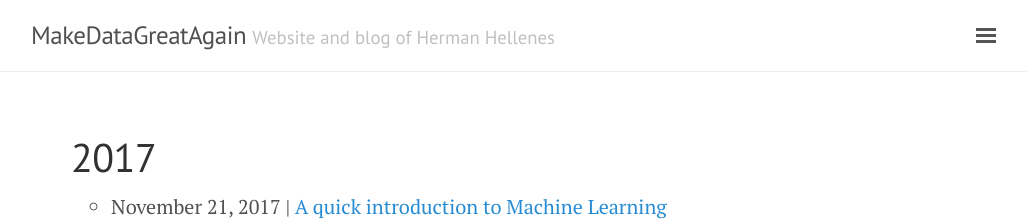
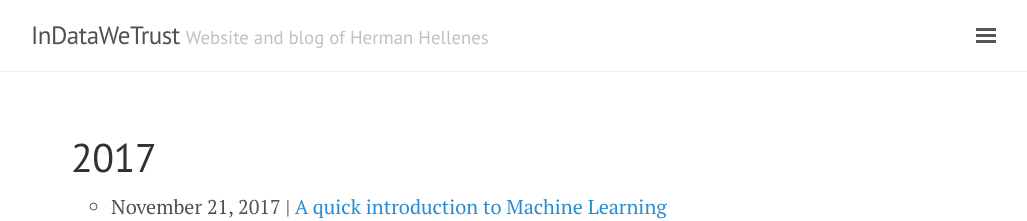
Before and after one commit to herman-hellenes/herman-hellenes.github.io, a Jekyll site: the page built from index.html, in a window 1280 px wide. Shown: the top 221 px of the page, without its empty margins (249-1276 px from the left). Built offline with Jekyll 4.4.1, drawn with Linux system fonts in a browser that asks for light colours; nearby versions of some CDN libraries.

Commit message:
Update _config.yml

```diff
--- a/_config.yml
+++ b/_config.yml
@@ -2,7 +2,7 @@
 permalink:           blogposts/:categories/:title
 
 # Setup
-title:               MakeDataGreatAgain
+title:               InDataWeTrust
 tagline:             'Website and blog of Herman Hellenes'
 description:         'Physics M.Sc. and Data Scientist at EY.'
 url:                 http://herman-hellenes.github.io
```
